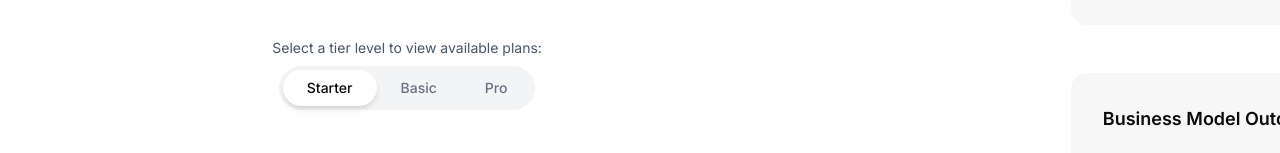
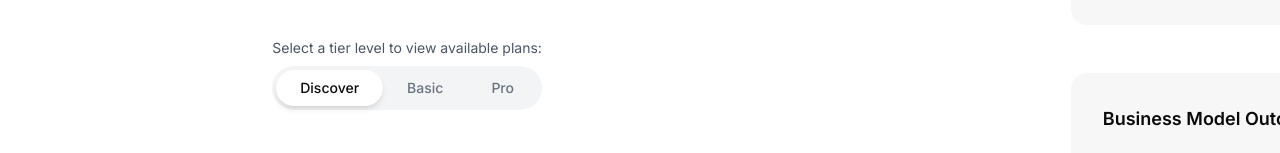
Before and after one commit to opencollective/pricing, a Next.js app: page / in a window 1280 px wide. Shown: the part 570-723 px from the top of the page. Built offline with nearby package versions, Linux system fonts and the light colour scheme; no server answers.

Commit message:
improvements

```diff
--- a/app/(landing)/layout.tsx
+++ b/app/(landing)/layout.tsx
@@ -109,7 +109,7 @@ export default function LandingLayout({
                       } relative rounded-full py-2 px-6 text-sm font-medium whitespace-nowrap focus:outline-none transition-all duration-200 ease-in-out`}
                       onClick={() => setSelectedTierType(TierType.FREE)}
                     >
-                      Starter
+                      Discover
                     </button>
                     <button
                       type="button"
--- a/app/providers/PricingProvider.tsx
+++ b/app/providers/PricingProvider.tsx
@@ -49,7 +49,7 @@ export function PricingProvider({
   children: React.ReactNode;
 }>) {
   const [selectedTierType, setSelectedTierType] = useState<TierType>(
-    TierType.BASIC
+    TierType.FREE
   );
   const [tierSet, setTierSet] = useState<TierSet>("default");
   const [showTotalPrice, setShowTotalPrice] = useState<boolean>(false);
@@ -74,16 +74,21 @@ export function PricingProvider({
     usage: { expenses, collectives, automatedPayouts, taxForms },
   });
 
-  // Update selectedTierType when recommendedPlan type changes
+  // Update selectedPlan tier when recommendedTier changes, but keep the same tier type
   useEffect(() => {
-    if (tierSet === "default" && recommendedTier.type !== selectedTierType) {
-      if (recommendedTier.type) setSelectedTierType(recommendedTier.type);
+    if (tierSet === "default") {
+      // Find the best tier within the currently selected tier type
+      const tiersInCurrentType = tiers.filter((t) => t.type === selectedTierType);
+      const { tier: bestTierInType } = calculateBestTier({
+        tiers: tiersInCurrentType,
+        usage: { expenses, collectives, automatedPayouts, taxForms },
+      });
+      setSelectedPlan((prev) => ({ ...prev, tier: bestTierInType }));
+    } else {
+      setSelectedPlan((prev) => ({ ...prev, tier: recommendedTier }));
     }
-    setSelectedPlan((prev) => ({ ...prev, tier: recommendedTier }));
     // eslint-disable-next-line react-hooks/exhaustive-deps
-  }, [recommendedTier, tierSet]);
-
-  // Calculate the best package for each alternative tier based on usage
+  }, [expenses, collectives, automatedPayouts, taxForms, selectedTierType, tierSet]);
 
   // Create context value
   const contextValue = {
```
